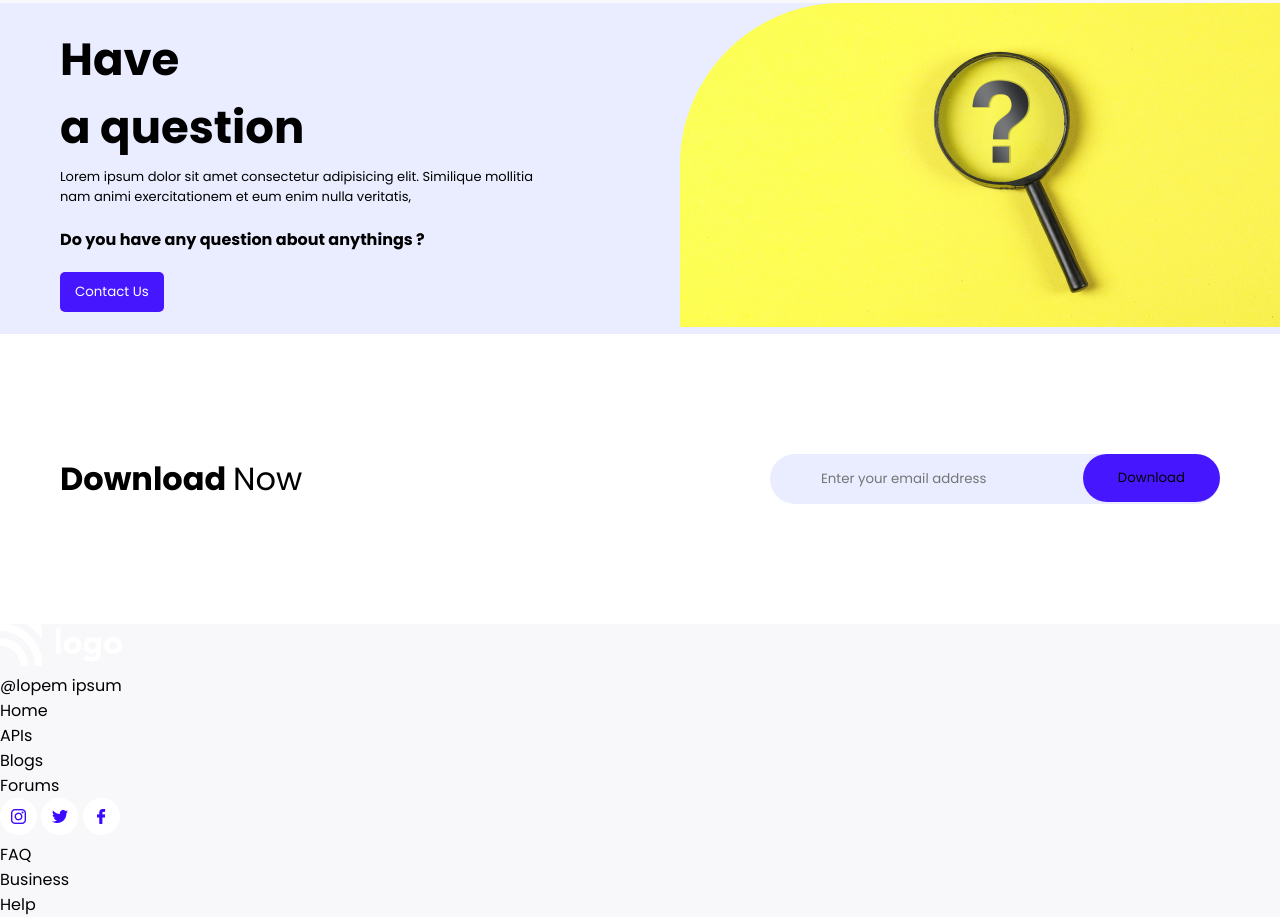
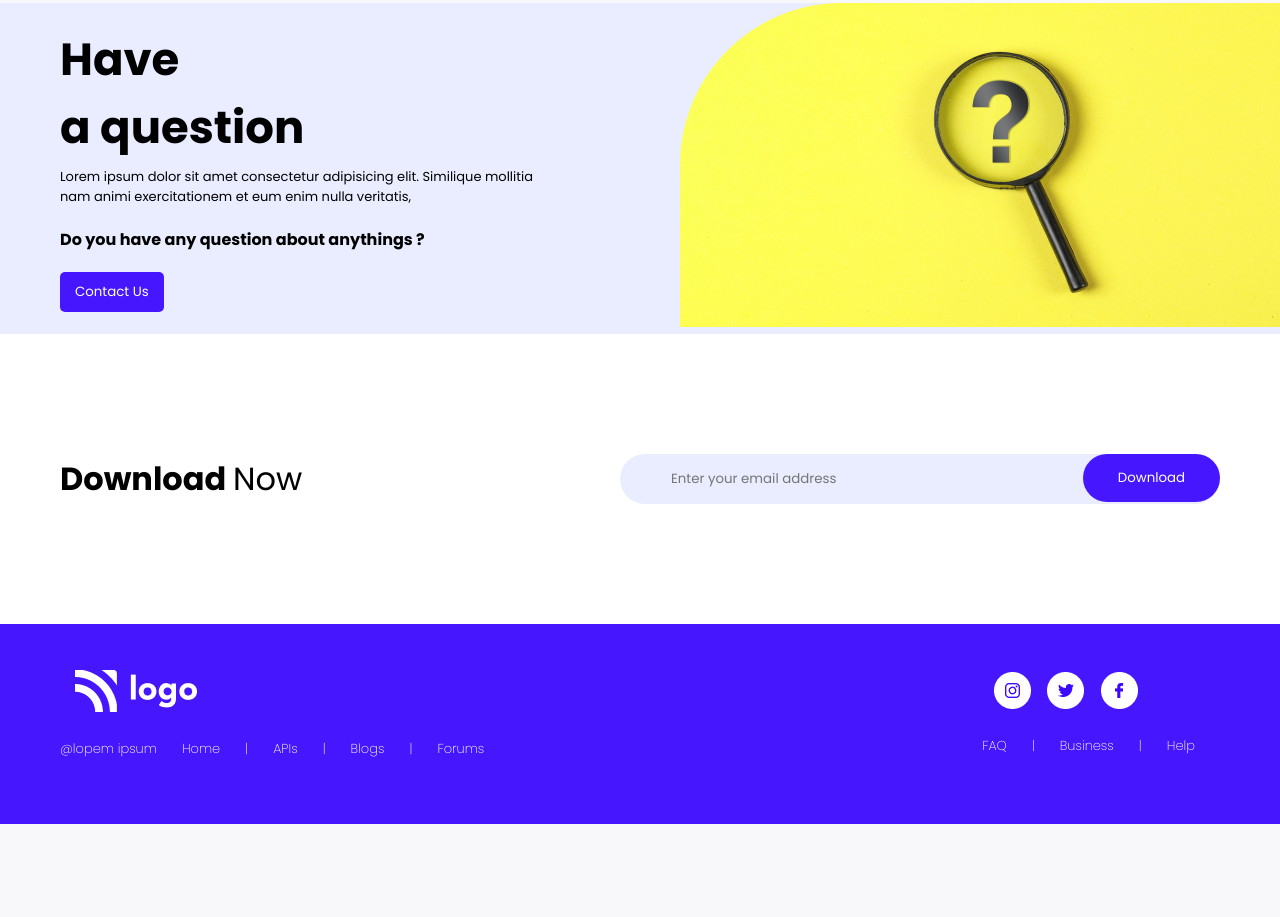
Before and after one commit to raj-prog/live-project-09, a plain HTML site: page index.html in a window 1280 px wide. Shown: the part 1933-2850 px from the top of the page. After the commit the page ends 2757 px from the top, so only its background shows below. Drawn offline with Linux system fonts and the light colour scheme.

Commit message:
Footer section completed

```diff
--- a/index.html
+++ b/index.html
@@ -240,8 +240,11 @@
         <ul class="list">
           <li class="list-items">@lopem ipsum</li>
           <li class="list-items">Home</li>
+          <li class="list-items">|</li>
           <li class="list-items">APIs</li>
+          <li class="list-items">|</li>
           <li class="list-items">Blogs</li>
+          <li class="list-items">|</li>
           <li class="list-items">Forums</li>
         </ul>
       </div>
@@ -254,7 +257,9 @@
         </div>
         <ul class="logos-list">
           <li class="list-items">FAQ</li>
+          <li class="list-items">|</li>
           <li class="list-items">Business</li>
+          <li class="list-items">|</li>
           <li class="list-items">Help</li>
         </ul>
       </div>
--- a/style.css
+++ b/style.css
@@ -238,7 +238,7 @@ nav a {
 }
 
 .download-email input {
-  width: 450px;
+  width: 600px;
   background-color: var(--faq-in-color);
   border-radius: 25px;
   height: 50px;
@@ -260,7 +260,48 @@ nav a {
   border: none;
   padding: 14px 35px;
   border-radius: 25px;
+  color: var(--white);
   position: absolute;
   top: 0;
   right: 0;
 }
+
+/* Footer Section */
+.footer-section {
+  display: flex;
+  justify-content: space-between;
+  align-items: center;
+  background-color: var(--hf-color);
+  height: 200px;
+  padding: 20px 60px;
+}
+
+.footer-logo {
+  padding-left: 15px;
+}
+
+.list {
+  display: flex;
+  align-items: center;
+  justify-content: space-between;
+}
+
+.list-items {
+  list-style-type: none;
+  padding: 20px 0;
+  margin-right: 10px;
+  padding-right: 15px;
+  color: var(--white);
+  font-weight: 300;
+  font-size: small;
+}
+
+.footer-logos {
+  padding-left: 12px;
+}
+
+.logos-list {
+  display: flex;
+  align-items: center;
+  justify-content: space-between;
+}
```
